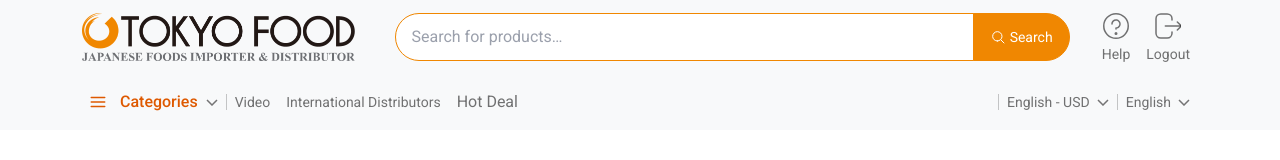
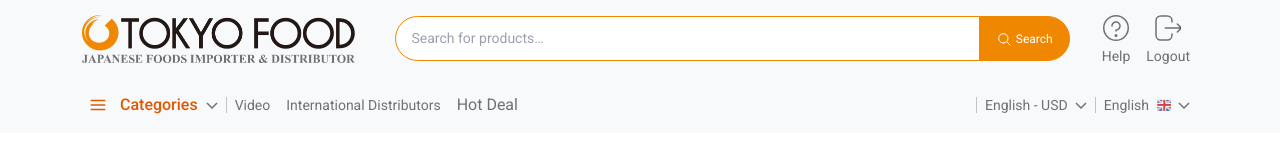
Before and after one commit to minhnd90/tokyo-food, a website built with webpack: page docs/index.html in a window 1280 px wide. Built offline with nearby package versions, Linux system fonts and the light colour scheme.

Commit message:
Change font-size variables

```diff
--- a/docs/index.html
+++ b/docs/index.html
@@ -92,7 +92,7 @@
                 <a class="nav-link dropdown-toggle dropdown-currency" href="#" id="dropdown-currency" role="button" data-bs-toggle="dropdown" aria-expanded="false">
                   <span>English - USD</span>
                 </a>
-                <ul class="dropdown-menu" aria-labelledby="dropdown-currency">
+                <ul class="dropdown-menu dropdown-menu-end" aria-labelledby="dropdown-currency">
                   <li><a class="dropdown-item" href="#">Action</a></li>
                   <li><a class="dropdown-item" href="#">Another action</a></li>
                   <li><hr class="dropdown-divider" /></li>
@@ -102,9 +102,10 @@
               <li><hr class="dropdown-divider vertical" /></li>
               <li class="nav-item dropdown">
                 <a class="nav-link dropdown-toggle dropdown-language" href="#" id="dropdown-language" role="button" data-bs-toggle="dropdown" aria-expanded="false">
-                  <span>English</span>
+                  <span class="me-2">English</span>
+                  <img src="images/eng.png" alt="English" />
                 </a>
-                <ul class="dropdown-menu" aria-labelledby="dropdown-language">
+                <ul class="dropdown-menu dropdown-menu-end" aria-labelledby="dropdown-language">
                   <li><a class="dropdown-item" href="#">Action</a></li>
                   <li><a class="dropdown-item" href="#">Another action</a></li>
                   <li><hr class="dropdown-divider" /></li>
--- a/package.json
+++ b/package.json
@@ -24,7 +24,7 @@
   "scripts": {
     "build": "webpack",
     "watch": "webpack --watch",
-    "serve": "serve docs"
+    "serve": "serve docs -p 3002"
   },
   "repository": {
     "type": "git",
--- a/resource/_header.scss
+++ b/resource/_header.scss
@@ -28,7 +28,6 @@
       padding-top: 0;
       padding-bottom: 0;
       line-height: 1;
-      font-size: $font-size-sm;
       .nav-item-icon {
         stroke: currentColor;
       }
@@ -51,8 +50,11 @@
     .nav-item {
       display: flex;
       align-items: center;
-      .nav-link:not(.hot):not(.dropdown-category) {
-        font-size: $font-size-sm;
+      .nav-link {
+        &.hot,
+        &.dropdown-category {
+          font-size: $font-size-lg;
+        }
       }
     }
   }
--- a/resource/_variables.scss
+++ b/resource/_variables.scss
@@ -1,19 +1,25 @@
 $font-family-sans-serif: Roboto, system-ui, -apple-system, sans-serif, 'Apple Color Emoji', 'Segoe UI Emoji', 'Segoe UI Symbol', 'Noto Color Emoji' !default;
-$min-contrast-ratio: 2.5;
+$min-contrast-ratio: 2.5 !default;
 
 //Options
-$enable-caret: false;
+$enable-caret: false !default;
 
 //Colors
 
-$gray-500: #9ba0ac;
-$gray-600: #555555;
-$gray-900: #2b2b2b;
+$gray-500: #9ba0ac !default;
+$gray-600: #555555 !default;
+$gray-900: #2b2b2b !default;
 
-$orange: #f08701;
-$dark-orange: #de5900;
-$red: #d6353e;
+$orange: #f08701 !default;
+$dark-orange: #de5900 !default;
+$red: #d6353e !default;
 
-$primary: $orange;
+$primary: $orange !default;
 
-$input-placeholder-color: $gray-500;
+$input-placeholder-color: $gray-500 !default;
+
+//Font size
+$font-size-root: 16px !default;
+$font-size-base: 0.875rem;
+$font-size-sm: 0.75rem !default;
+$font-size-lg: 1rem !default;
--- a/webpack.config.js
+++ b/webpack.config.js
@@ -15,7 +15,7 @@ const CSSLoader = [
             {
                 loader: "css-loader", // Translates CSS into CommonJS
             },
-            // postCSSLoader,
+            postCSSLoader,
             {
                 loader: "sass-loader", // Compiles Sass to CSS
             },
```
Also changed, not shown: docs/app.css, docs/images/eng.png (added), 3 other files.
